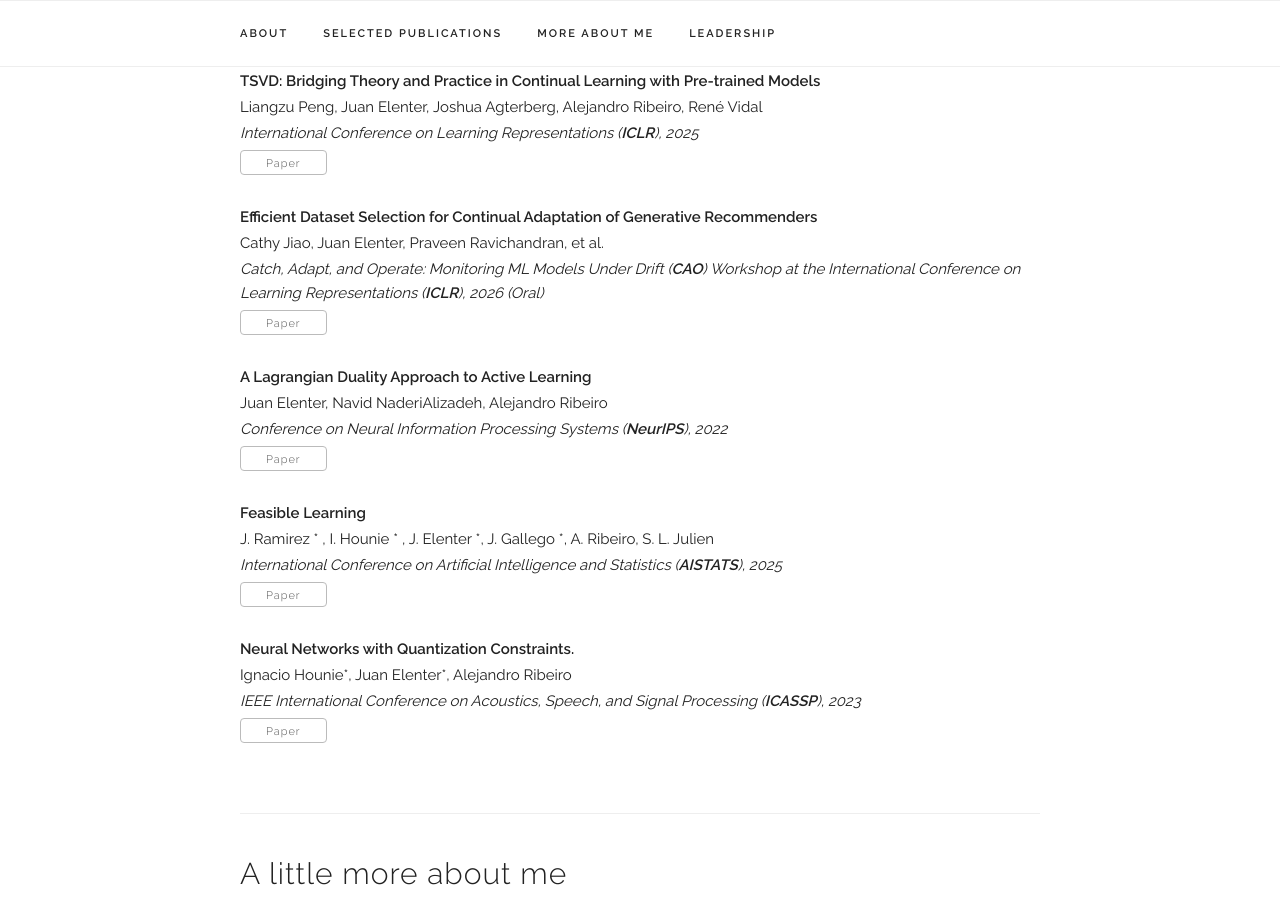
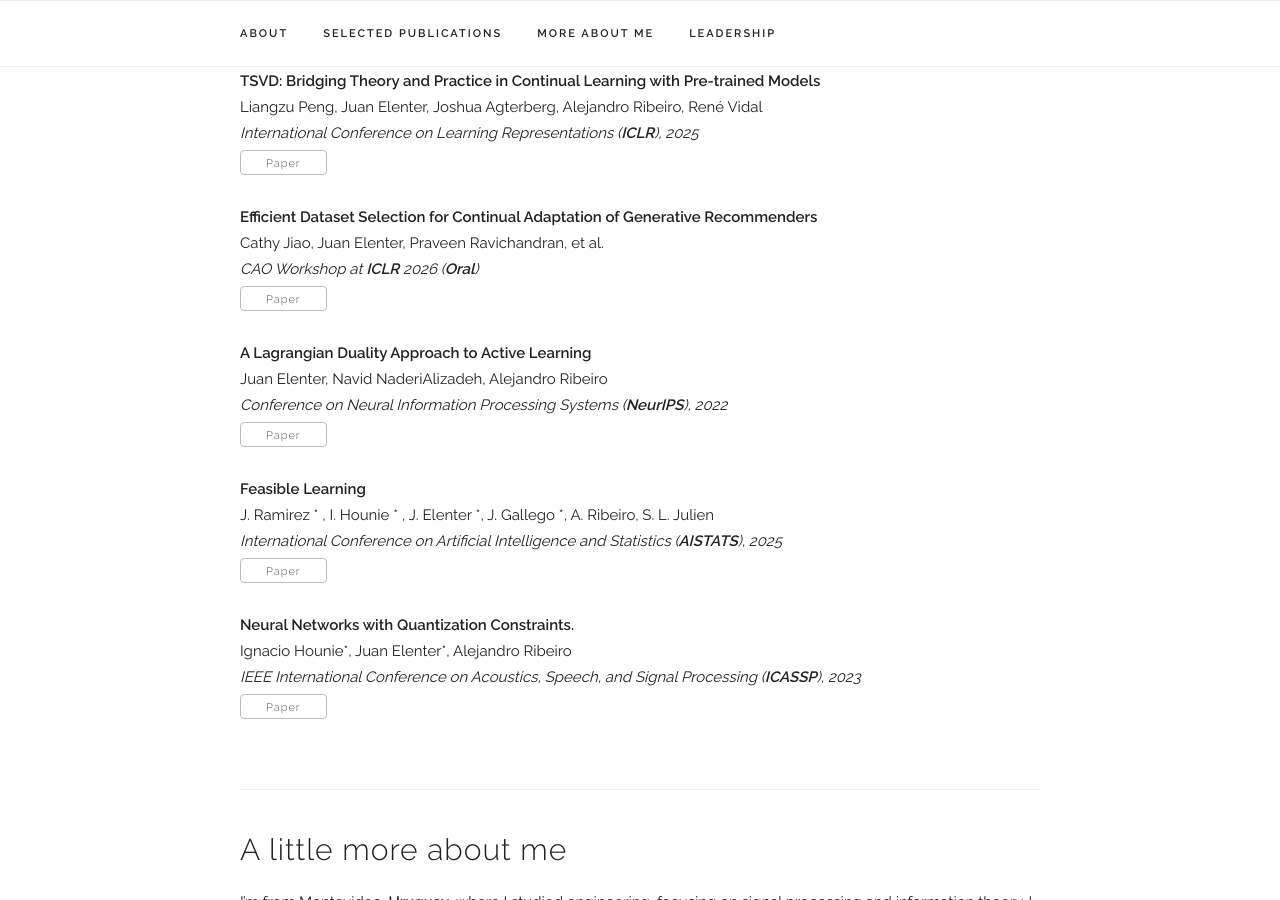
Before and after one commit to juanelenter/juanelenter.github.io, a Jekyll site: the page built from index.html, in a window 1280 px wide and 900 px high, scrolled down 1129 px. Built offline with Jekyll 4.4.1, drawn with Linux system fonts in a browser that asks for light colours; some web fonts are replaced.

Commit message:
Shorten CAO publication venue
Co-Authored-By: Codex <noreply@openai.com>

```diff
--- a/_data/publications.yaml
+++ b/_data/publications.yaml
@@ -26,7 +26,7 @@ papers:
 
   - title: "Efficient Dataset Selection for Continual Adaptation of Generative Recommenders"
     authors: "Cathy Jiao, Juan Elenter, Praveen Ravichandran, et al."
-    venue: "Catch, Adapt, and Operate: Monitoring ML Models Under Drift (<strong>CAO</strong>) Workshop at the International Conference on Learning Representations (<strong>ICLR</strong>), 2026 (Oral)"
+    venue: "CAO Workshop at <strong>ICLR</strong> 2026 (<strong>Oral</strong>)"
     paper_pdf: "https://arxiv.org/abs/2604.07739"
 
   - title: "A Lagrangian Duality Approach to Active Learning"
```
